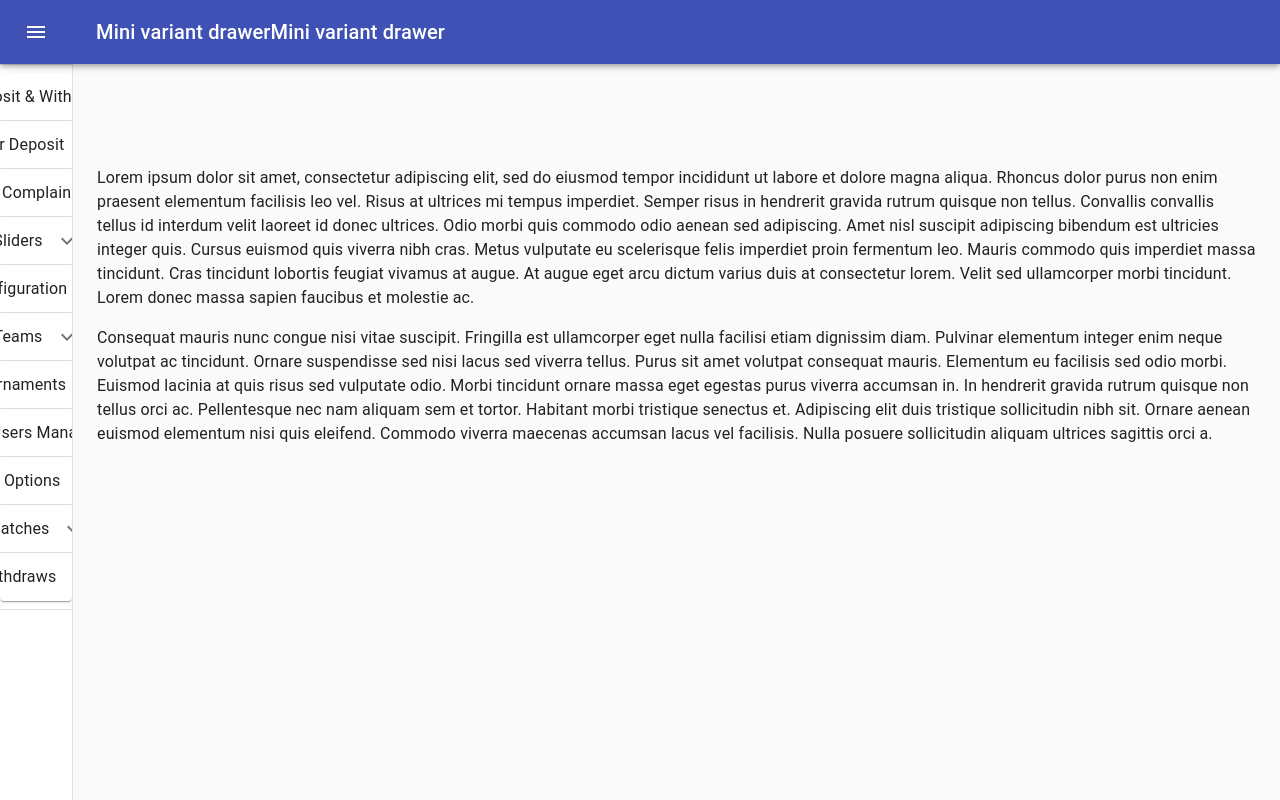
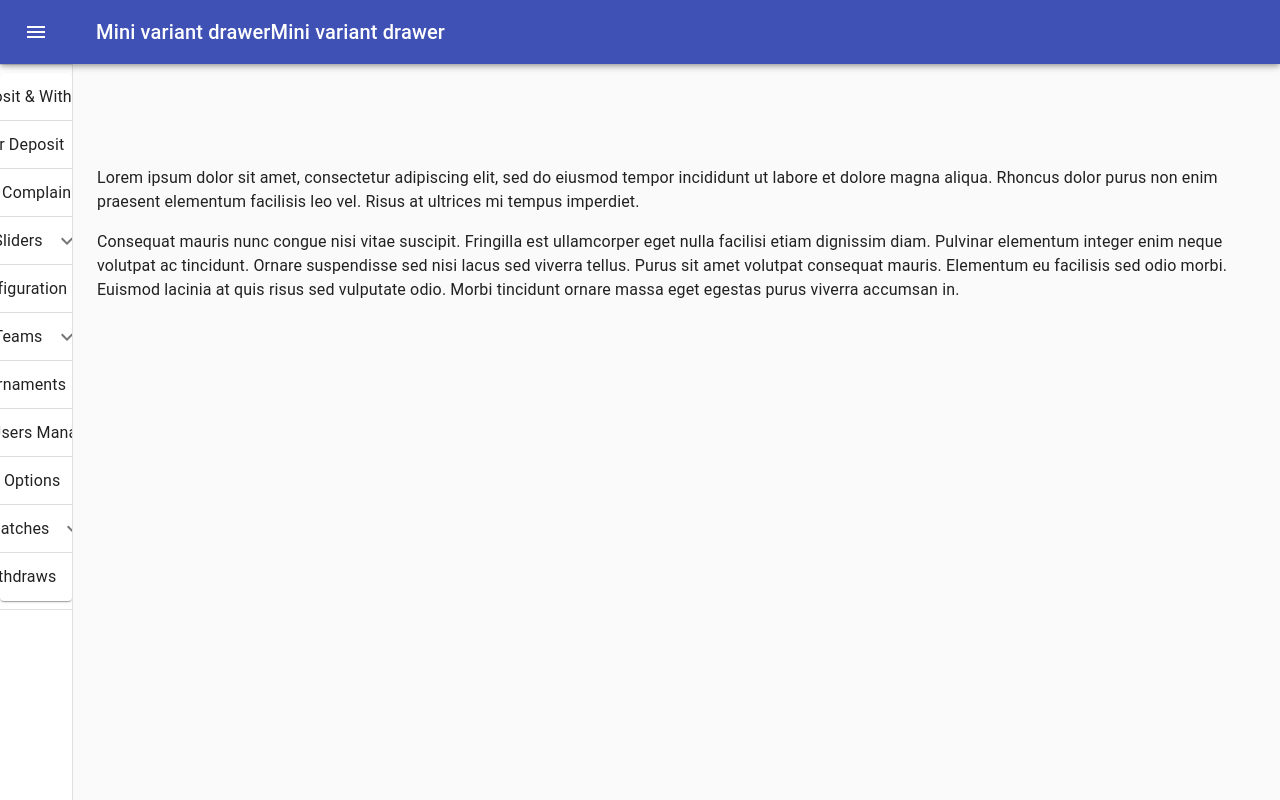
Before and after one commit to Rafi5734/Bet-website, a React (Create React App) app: page / in a window 1280 px wide. Built offline with nearby package versions, Linux system fonts and the light colour scheme.

Commit message:
split text from admin home page

```diff
--- a/src/Components/AdminHomePage/AdminHomePage.js
+++ b/src/Components/AdminHomePage/AdminHomePage.js
@@ -334,16 +334,7 @@
           Lorem ipsum dolor sit amet, consectetur adipiscing elit, sed do
           eiusmod tempor incididunt ut labore et dolore magna aliqua. Rhoncus
           dolor purus non enim praesent elementum facilisis leo vel. Risus at
-          ultrices mi tempus imperdiet. Semper risus in hendrerit gravida rutrum
-          quisque non tellus. Convallis convallis tellus id interdum velit
-          laoreet id donec ultrices. Odio morbi quis commodo odio aenean sed
-          adipiscing. Amet nisl suscipit adipiscing bibendum est ultricies
-          integer quis. Cursus euismod quis viverra nibh cras. Metus vulputate
-          eu scelerisque felis imperdiet proin fermentum leo. Mauris commodo
-          quis imperdiet massa tincidunt. Cras tincidunt lobortis feugiat
-          vivamus at augue. At augue eget arcu dictum varius duis at consectetur
-          lorem. Velit sed ullamcorper morbi tincidunt. Lorem donec massa sapien
-          faucibus et molestie ac.
+          ultrices mi tempus imperdiet.
         </Typography>
         <Typography paragraph>
           Consequat mauris nunc congue nisi vitae suscipit. Fringilla est
@@ -352,12 +343,7 @@
           sed nisi lacus sed viverra tellus. Purus sit amet volutpat consequat
           mauris. Elementum eu facilisis sed odio morbi. Euismod lacinia at quis
           risus sed vulputate odio. Morbi tincidunt ornare massa eget egestas
-          purus viverra accumsan in. In hendrerit gravida rutrum quisque non
-          tellus orci ac. Pellentesque nec nam aliquam sem et tortor. Habitant
-          morbi tristique senectus et. Adipiscing elit duis tristique
-          sollicitudin nibh sit. Ornare aenean euismod elementum nisi quis
-          eleifend. Commodo viverra maecenas accumsan lacus vel facilisis. Nulla
-          posuere sollicitudin aliquam ultrices sagittis orci a.
+          purus viverra accumsan in.
         </Typography>
       </main>
     </div>
```
